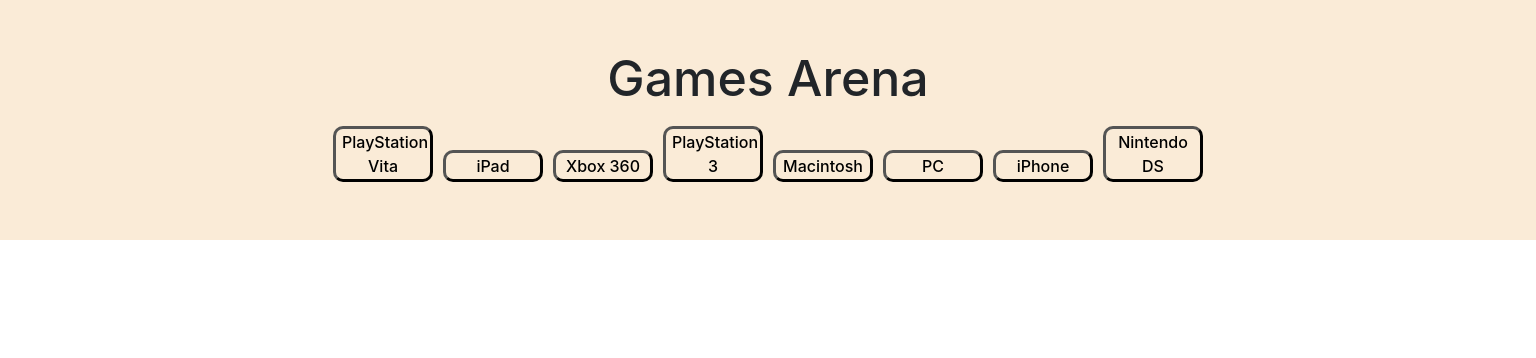
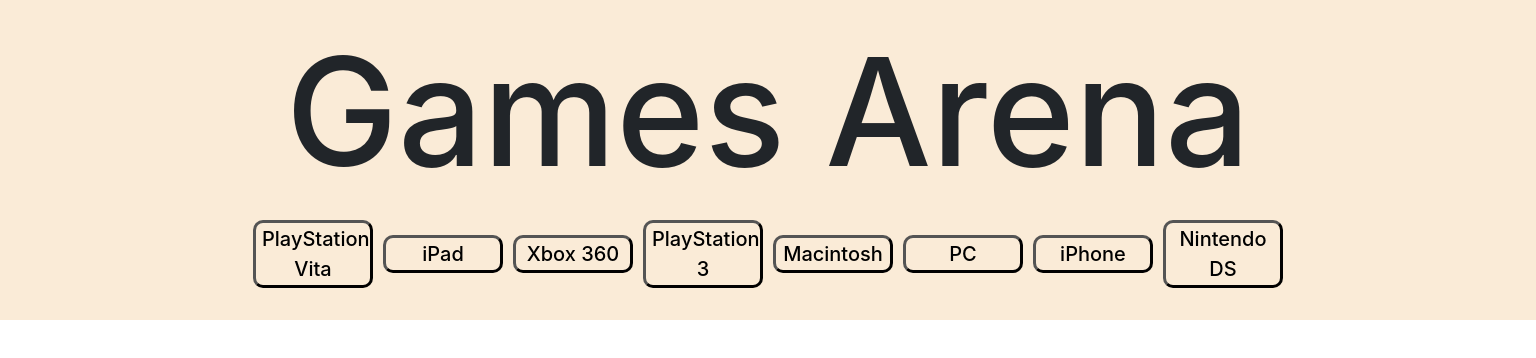
Before and after one commit to 411h45h1/games-arena, a React (Create React App) app: page / in a window 1536 px wide. Shown: the top 358 px of the page. Built offline with nearby package versions, Linux system fonts and the light colour scheme; no server answers.

Commit message:
responsive ui udates

```diff
--- a/src/App.css
+++ b/src/App.css
@@ -42,12 +42,16 @@
 }
 
 .FilterArea {
+  display: flex;
+  flex-wrap: wrap;
   margin: 5px;
+  justify-content: center;
+  align-items: center;
 }
 
 .FilterArea button {
   margin: 5px;
-  width: 100px;
+  font-size: 18px;
   background-color: inherit;
   border-radius: 10px;
   border-width: 3px;
@@ -58,8 +62,61 @@
   background-color: #d7e6fa;
 }
 
-@media only screen and (max-width: 600px) {
+@media only screen and (min-width: 320px) {
+  .Header {
+    height: 40vh;
+  }
+
   [class*="GameItem"] {
     width: 50%;
   }
+  .FilterArea button {
+    font-size: 13px;
+
+    width: 80px;
+  }
+
+  #Header {
+    font-size: 50px;
+  }
 }
+
+@media only screen and (min-width: 580px) {
+  [class*="GameItem"] {
+    width: 40%;
+  }
+
+  #Header {
+    font-size: 70px;
+  }
+}
+
+@media only screen and (min-width: 768px) {
+  [class*="GameItem"] {
+    width: 30%;
+  }
+
+  .FilterArea button {
+    font-size: 20px;
+    width: 120px;
+  }
+
+  #Header {
+    font-size: 90px;
+  }
+}
+
+@media only screen and (min-width: 1440px) {
+  [class*="GameItem"] {
+    width: 15%;
+  }
+
+  .FilterArea button {
+    font-size: 20px;
+    width: 120px;
+  }
+
+  #Header {
+    font-size: 150px;
+  }
+}
```
